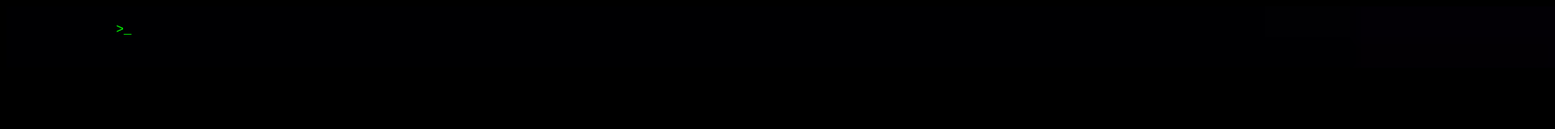
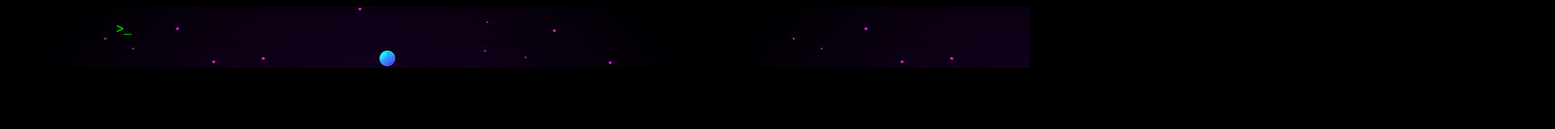
Before and after one commit to BVFreak/homepage, a plain HTML site: page index.html in a window 1280 px wide. Shown: the top 160 px of the page at 81% size, 1920 px wide, since content can reach past the window. Drawn offline with Linux system fonts and the light colour scheme.

Commit message:
Update index.html

```diff
--- a/index.html
+++ b/index.html
@@ -20,9 +20,8 @@
         /* Set the pixel art background image */
         .pixel-art {
             background-image: url('pixel-art.png');
-            background-size: cover;
-            height: 1000%;
-            width: 1000%;
+            height: 100%;
+            width: 100%;
         }
 
         /* Add a neon glow effect to the text */
```
